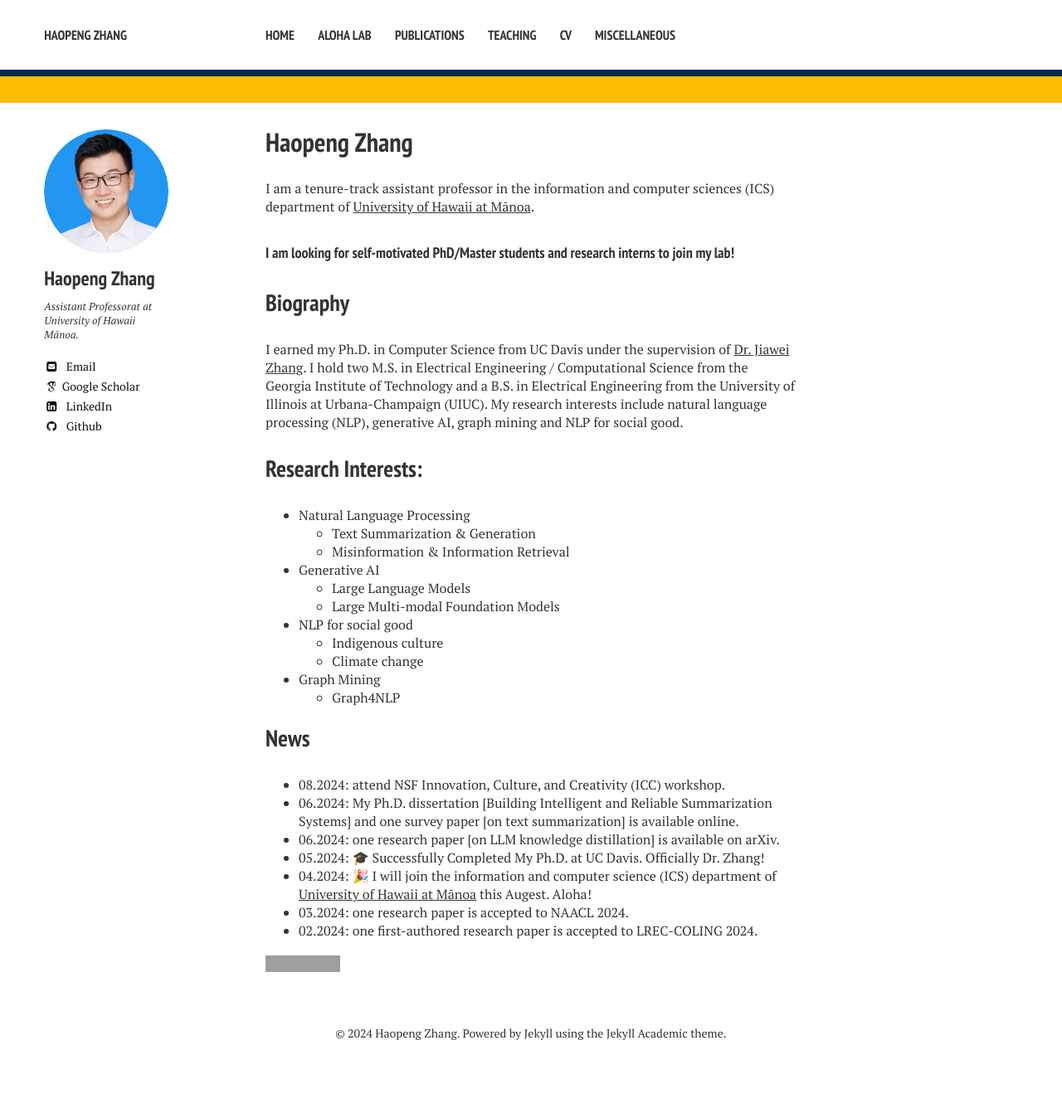
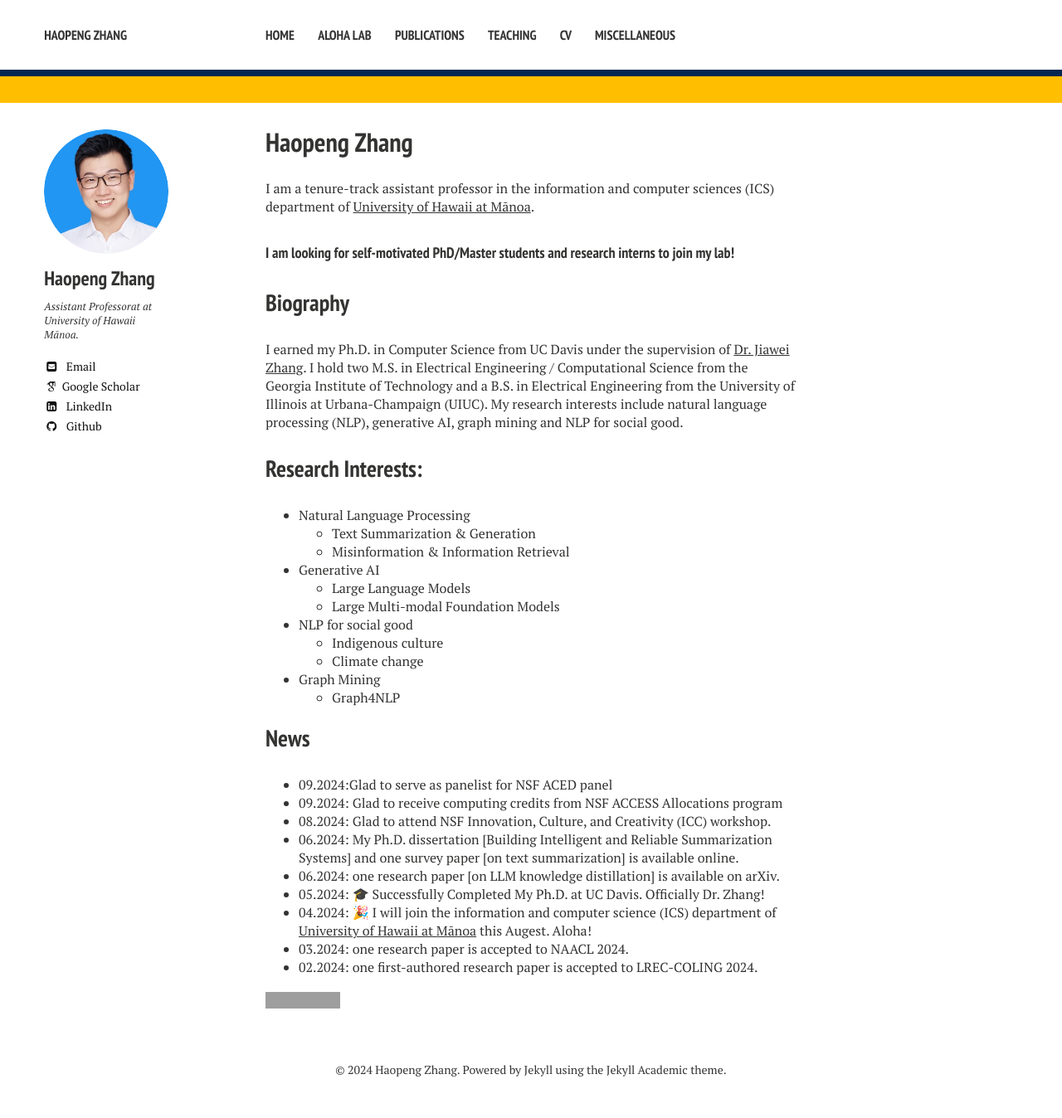
Before and after one commit to hpzhang94/hpzhang94.github.io, a Jekyll site: the page built from index.md, in a window 1280 px wide. Shown: the whole page at 83% size. Built offline with Jekyll 4.4.1, drawn with Linux system fonts in a browser that asks for light colours; nearby versions of some CDN libraries; some web fonts are replaced; before the commit the page ends 1304 px from its top, so only the background shows below that; grey boxes are pictures that could not be loaded.

Commit message:
update 912

```diff
--- a/index.md
+++ b/index.md
@@ -30,8 +30,9 @@ I earned my Ph.D. in Computer Science from UC Davis under the supervision of <a
 	- Graph4NLP
 
 ## News
-
-- 08.2024: attend NSF Innovation, Culture, and Creativity (ICC) workshop.
+- 09.2024:Glad to serve as panelist for NSF ACED panel
+- 09.2024: Glad to receive computing credits from NSF ACCESS Allocations program
+- 08.2024: Glad to attend NSF Innovation, Culture, and Creativity (ICC) workshop.
 - 06.2024: My Ph.D. dissertation <a href = "https://escholarship.org/uc/item/7zn0b66s" target="_blank">[Building Intelligent and Reliable Summarization Systems]</a> and one survey paper <a href = "https://arxiv.org/abs/2406.11289" target="_blank">[on text summarization]</a> is available online.
 - 06.2024: one research paper <a href = "https://arxiv.org/abs/2406.12169" target="_blank">[on LLM knowledge distillation]</a> is available on arXiv.
 - 05.2024: 🎓 Successfully Completed My Ph.D. at UC Davis. Officially Dr. Zhang!
```
Also changed, not shown: teaching.md (+1 -1 lines), 1 other file.
